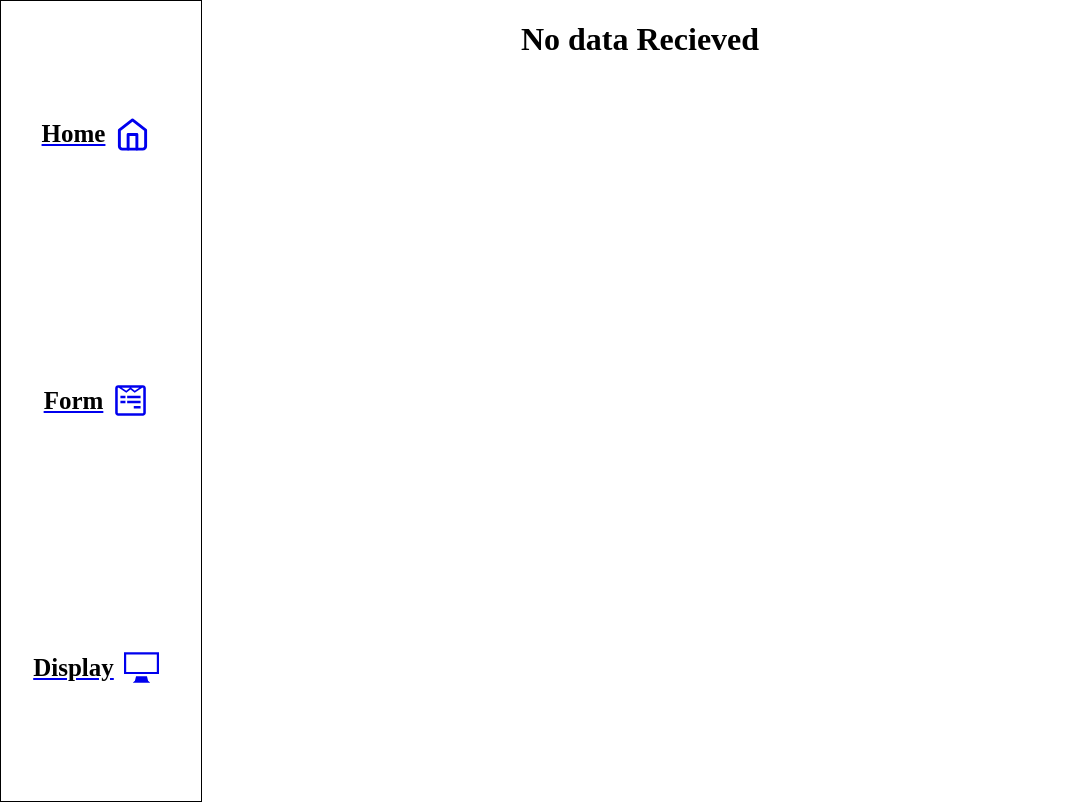
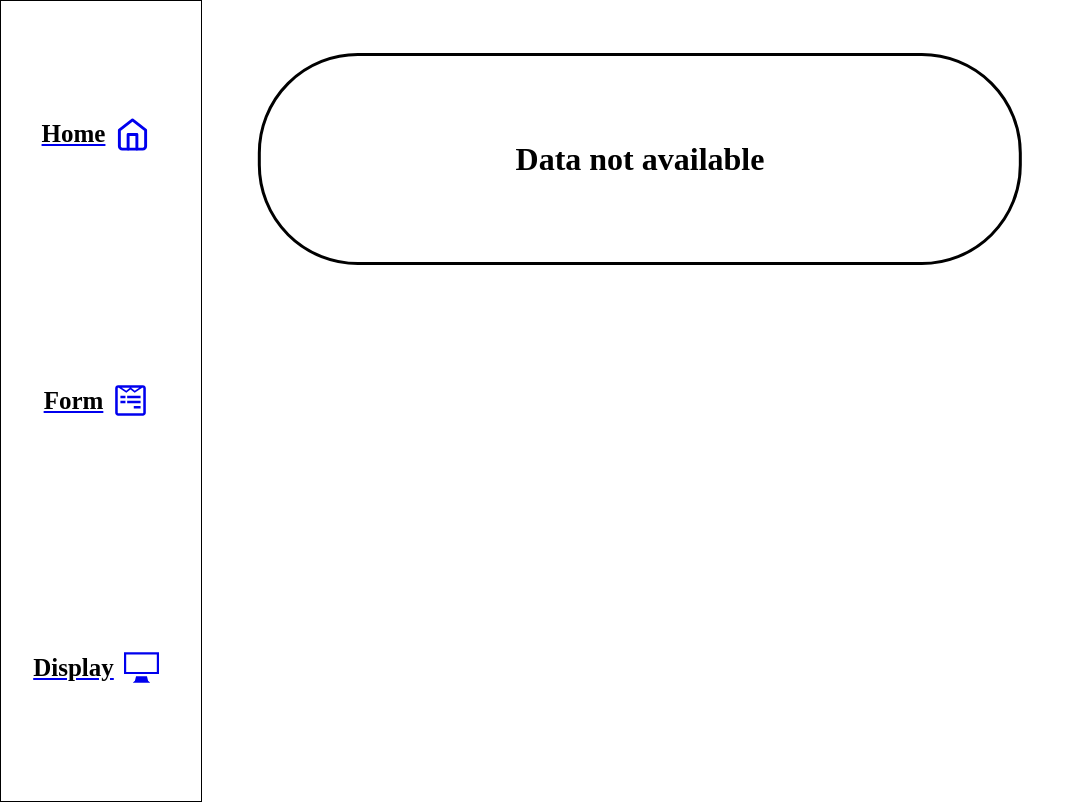
Before and after one commit to saurabh6893/DashBoard, a React (Create React App) app: page /display in a window 1280 px wide. Shown: the whole page, without its empty margins (0-1084 px from the left). Built offline with nearby package versions, Linux system fonts and the light colour scheme.

Commit message:
added cards: proceeding to capacitor

```diff
--- a/src/App.css
+++ b/src/App.css
@@ -112,3 +112,24 @@ button:active {
   );
   color: white;
 }
+
+.card {
+  display: flex;
+  flex-direction: column;
+  justify-content: center;
+  border-radius: 100px;
+  width: 50%;
+  position: relative;
+  left: 50%;
+  transform: translate(-50%, 25%);
+  padding: 5%;
+  border: 3px solid black;
+  align-items: center;
+}
+
+.contacx {
+  display: flex;
+  flex-direction: row;
+  align-items: center;
+  justify-content: space-between;
+}
--- a/src/Pages/Display.tsx
+++ b/src/Pages/Display.tsx
@@ -3,16 +3,22 @@ import { AppContext } from '../App'
 
 const Display = () => {
   const { data }: any = useContext(AppContext)
+
   return (
-    <div>
-      <h1>{data ? data.firstname : 'No data Recieved'}</h1>
-      <h1>{data?.lastname}</h1>
-      <h1>{data?.email}</h1>
-      <h1>{data?.phone}</h1>
-      <h1>{data?.age}</h1>
-      <h1>{data?.country}</h1>
-    </div>
+    <>
+      {data ? <div className='card'>
+        <h1 className='cName'>Full Name: {data.firstname} {data.lastname}</h1>
+        <div className="contacx">
+          <h1 className='cEmail'>Email at {data.email}</h1>
+          <h1 className='cNum'>Phone Number {data.phone}</h1>
+        </div>
+        <h1 className='cAge'>Age :{data.age}</h1>
+        <h1 className='cCountry'>Country: {data.country}</h1>
+      </div> : <div className='card'>
+        <h1>Data not available</h1></div>}
+    </>
   )
+
 }
 
 export default Display
```
